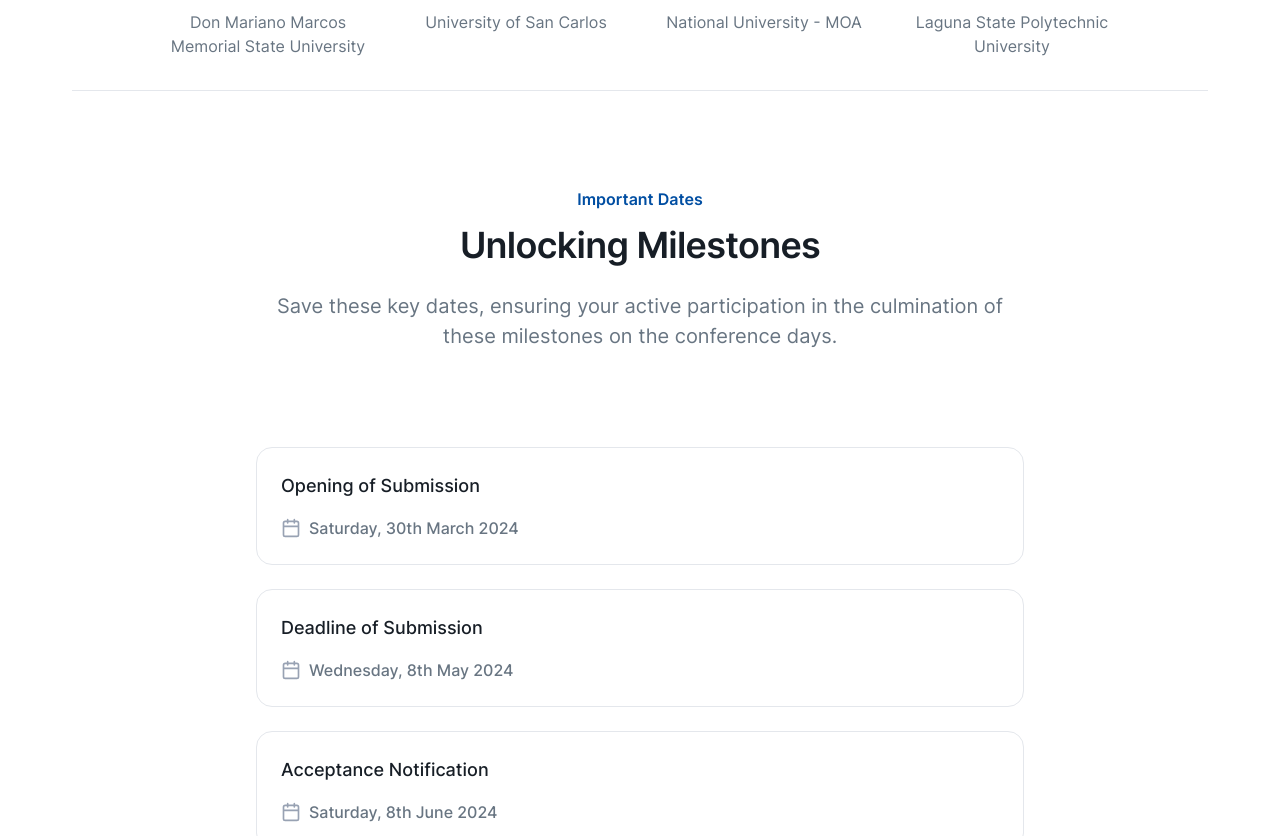
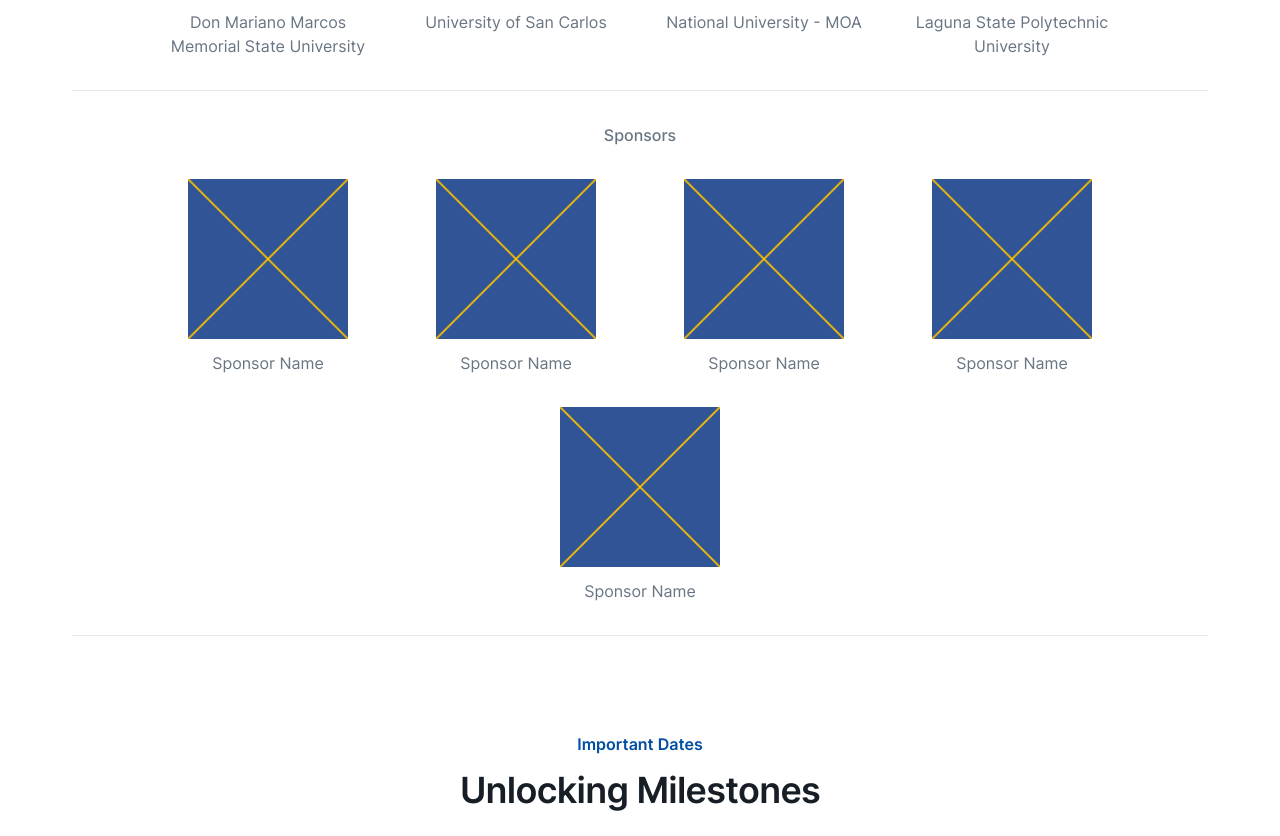
Before and after one commit to icore-nationalu/icore2024, a React (Vite) app: page / in a window 1280 px wide. Shown: the part 1971-2807 px from the top of the page. Built offline with nearby package versions, Linux system fonts and the light colour scheme.

Commit message:
Added sponsors

```diff
--- a/src/assets/css/home.css
+++ b/src/assets/css/home.css
@@ -190,6 +190,7 @@
 
 .collaborators-container {
     margin-top: 32px;
+    margin-bottom: 32px;
     display: flex;
     align-items: start;
     justify-content: center;
--- a/src/pages/Home.jsx
+++ b/src/pages/Home.jsx
@@ -16,7 +16,7 @@ import NU from "../assets/images/collaborators/national-university-large.png";
 import NUMOA from "../assets/images/collaborators/national-university.svg";
 import LSPU from "../assets/images/collaborators/laguna-state-polytechnic-university.jpg";
 import AUFE from "../assets/images/collaborators/anhui-university-of-finance-and-economics.png";
-
+import Test from "../assets/test-image.png";
 import CountdownTimer from "../components/CountdownTimer";
 
 const Home = () => {
@@ -192,7 +192,7 @@ const Home = () => {
             </div>
           </div>
           <p>In collaboration with</p>
-          <div className="collaborators-container">
+          <div className="collaborators-container divider">
             {collaborators.map(({ name, image, imageSize }, i) => {
               return (
                 <div className={`collaborator-item ${imageSize}`} key={i}>
@@ -200,6 +200,19 @@ const Home = () => {
                     <img src={image} alt={name} />
                   </div>
                   {name && <p>{name}</p>}
+                </div>
+              );
+            })}
+          </div>
+          <p>Sponsors</p>
+          <div className="collaborators-container sponsors">
+            {Array.from({ length: 5 }).map((v, i) => {
+              return (
+                <div className={`collaborator-item sm`} key={i}>
+                  <div className="image-wrapper">
+                    <img src={Test} alt="" />
+                  </div>
+                  <p>Sponsor Name</p>
                 </div>
               );
             })}
```
